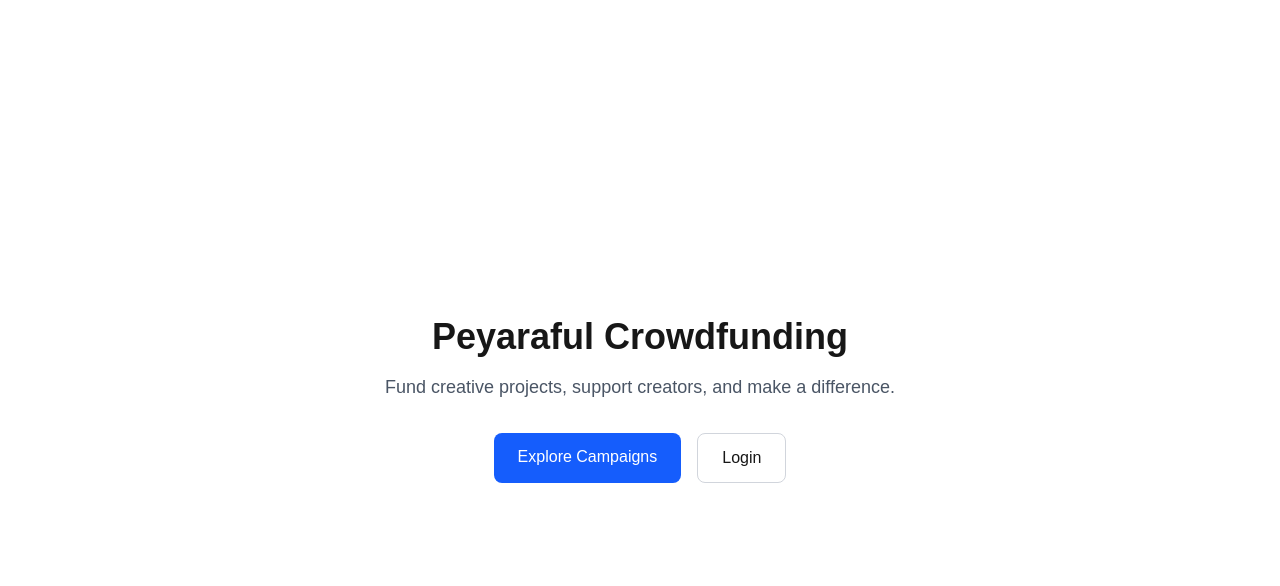
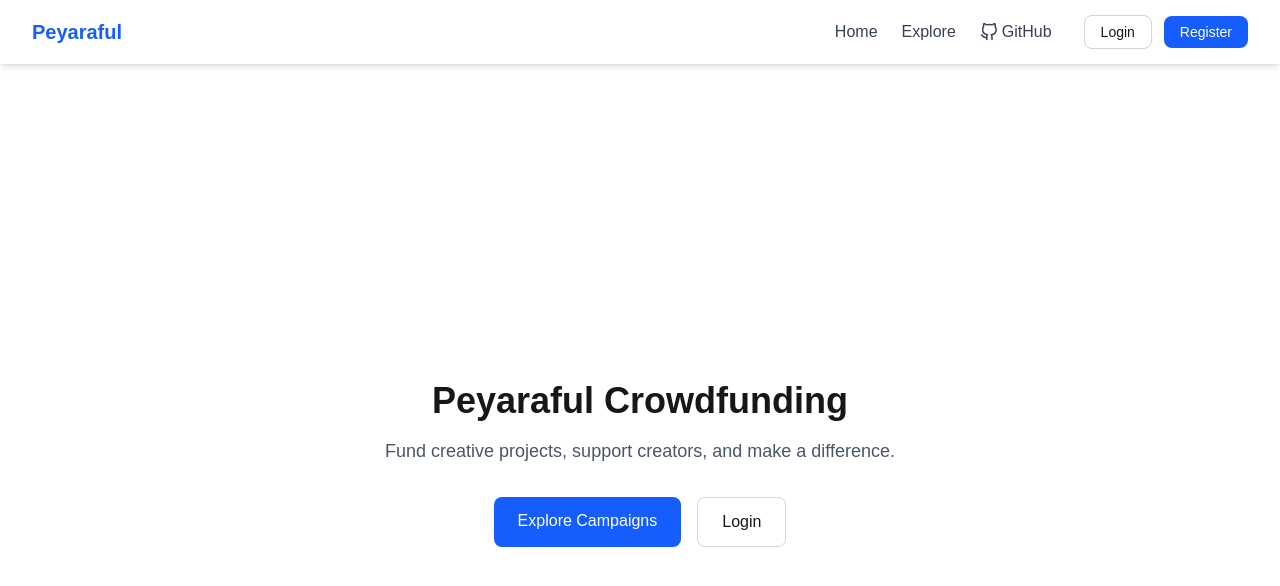
Before and after one commit to PeyaraFul/peyaraful-crowdfunding-client, a Next.js app: page / in a window 1280 px wide. Shown: the top 586 px of the page. Built offline with nearby package versions, Linux system fonts and the light colour scheme.

Commit message:
feat: add sticky Navbar with responsive hamburger menu for mobile devices

```diff
--- a/src/app/layout.tsx
+++ b/src/app/layout.tsx
@@ -2,6 +2,7 @@ import type { Metadata } from "next";
 import { Geist, Geist_Mono } from "next/font/google";
 import "./globals.css";
 import { AuthProvider } from "@/providers/AuthContext";
+import Navbar from "@/components/Navbar";
 import { ToastContainer } from "react-toastify";
 import "react-toastify/dist/ReactToastify.css";
 
@@ -32,6 +33,7 @@ export default function RootLayout({
     >
       <body className="min-h-full flex flex-col">
         <AuthProvider>
+          <Navbar />
           {children}
           <ToastContainer position="top-right" autoClose={3000} />
         </AuthProvider>
--- /dev/null
+++ b/src/components/Navbar.tsx
@@ -0,0 +1,190 @@
+"use client";
+
+import { useState } from "react";
+import Link from "next/link";
+import { useAuth } from "@/providers/AuthContext";
+import { HiMenu, HiX } from "react-icons/hi";
+import { FiGithub } from "react-icons/fi";
+
+export default function Navbar() {
+  const { user, logout } = useAuth();
+  const [menuOpen, setMenuOpen] = useState(false);
+
+  const getDashboardLink = () => {
+    if (!user) return "/login";
+    if (user.role === "admin") return "/dashboard/admin-home";
+    if (user.role === "creator") return "/dashboard/creator-home";
+    return "/dashboard/supporter-home";
+  };
+
+  return (
+    <nav className="sticky top-0 z-50 bg-white shadow-md">
+      <div className="max-w-7xl mx-auto px-4 sm:px-6 lg:px-8">
+        <div className="flex items-center justify-between h-16">
+          {/* logo */}
+          <Link href="/" className="text-xl font-bold text-blue-600">
+            Peyaraful
+          </Link>
+
+          {/* desktop menu */}
+          <div className="hidden md:flex items-center gap-6">
+            <Link href="/" className="text-gray-700 hover:text-blue-600 transition">
+              Home
+            </Link>
+            <Link href="/explore" className="text-gray-700 hover:text-blue-600 transition">
+              Explore
+            </Link>
+            <a
+              href="https://github.com/PeyaraFul"
+              target="_blank"
+              rel="noopener noreferrer"
+              className="text-gray-700 hover:text-blue-600 transition flex items-center gap-1"
+            >
+              <FiGithub size={18} />
+              GitHub
+            </a>
+
+            {user ? (
+              <div className="flex items-center gap-4 ml-2">
+                <Link
+                  href={getDashboardLink()}
+                  className="text-gray-700 hover:text-blue-600 transition"
+                >
+                  Dashboard
+                </Link>
+                <div className="flex items-center gap-2">
+                  {user.photo ? (
+                    <img
+                      src={user.photo}
+                      alt={user.name}
+                      className="w-8 h-8 rounded-full object-cover"
+                    />
+                  ) : (
+                    <div className="w-8 h-8 rounded-full bg-blue-500 flex items-center justify-center text-white text-sm font-medium">
+                      {user.name.charAt(0).toUpperCase()}
+                    </div>
+                  )}
+                  <span className="text-sm text-gray-600 hidden lg:block">{user.name}</span>
+                </div>
+                <button
+                  onClick={logout}
+                  className="px-4 py-1.5 text-sm border border-gray-300 rounded-lg hover:bg-gray-50 transition"
+                >
+                  Logout
+                </button>
+              </div>
+            ) : (
+              <div className="flex items-center gap-3 ml-2">
+                <Link
+                  href="/login"
+                  className="px-4 py-1.5 text-sm border border-gray-300 rounded-lg hover:bg-gray-50 transition"
+                >
+                  Login
+                </Link>
+                <Link
+                  href="/register"
+                  className="px-4 py-1.5 text-sm bg-blue-600 text-white rounded-lg hover:bg-blue-700 transition"
+                >
+                  Register
+                </Link>
+              </div>
+            )}
+          </div>
+
+          {/* mobile hamburger button */}
+          <button
+            onClick={() => setMenuOpen(!menuOpen)}
+            className="md:hidden p-2 text-gray-700 hover:text-blue-600"
+          >
+            {menuOpen ? <HiX size={24} /> : <HiMenu size={24} />}
+          </button>
+        </div>
+      </div>
+
+      {/* mobile menu */}
+      {menuOpen && (
+        <div className="md:hidden bg-white border-t border-gray-100 shadow-lg">
+          <div className="px-4 py-4 space-y-3">
+            <Link
+              href="/"
+              onClick={() => setMenuOpen(false)}
+              className="block text-gray-700 hover:text-blue-600 transition py-2"
+            >
+              Home
+            </Link>
+            <Link
+              href="/explore"
+              onClick={() => setMenuOpen(false)}
+              className="block text-gray-700 hover:text-blue-600 transition py-2"
+            >
+              Explore
+            </Link>
+            <a
+              href="https://github.com/PeyaraFul"
+              target="_blank"
+              rel="noopener noreferrer"
+              className="flex items-center gap-1 text-gray-700 hover:text-blue-600 transition py-2"
+            >
+              <FiGithub size={18} />
+              GitHub
+            </a>
+
+            <hr className="border-gray-200" />
+
+            {user ? (
+              <>
+                <div className="flex items-center gap-2 py-2">
+                  {user.photo ? (
+                    <img
+                      src={user.photo}
+                      alt={user.name}
+                      className="w-8 h-8 rounded-full object-cover"
+                    />
+                  ) : (
+                    <div className="w-8 h-8 rounded-full bg-blue-500 flex items-center justify-center text-white text-sm font-medium">
+                      {user.name.charAt(0).toUpperCase()}
+                    </div>
+                  )}
+                  <span className="text-sm text-gray-600">{user.name}</span>
+                </div>
+                <Link
+                  href={getDashboardLink()}
+                  onClick={() => setMenuOpen(false)}
+                  className="block text-gray-700 hover:text-blue-600 transition py-2"
+                >
+                  Dashboard
+                </Link>
+                <button
+                  onClick={() => {
+                    logout();
+                    setMenuOpen(false);
+                  }}
+                  className="w-full text-left px-4 py-2 text-sm border border-gray-300 rounded-lg hover:bg-gray-50 transition"
+                >
+                  Logout
+                </button>
+              </>
+            ) : (
+              <div className="flex flex-col gap-2">
+                <Link
+                  href="/login"
+                  onClick={() => setMenuOpen(false)}
+                  className="px-4 py-2 text-sm border border-gray-300 rounded-lg hover:bg-gray-50 transition text-center"
+                >
+                  Login
+                </Link>
+                <Link
+                  href="/register"
+                  onClick={() => setMenuOpen(false)}
+                  className="px-4 py-2 text-sm bg-blue-600 text-white rounded-lg hover:bg-blue-700 transition text-center"
+                >
+                  Register
+                </Link>
+              </div>
+            )}
+          </div>
+        </div>
+      )}
+    </nav>
+  );
+}
```
